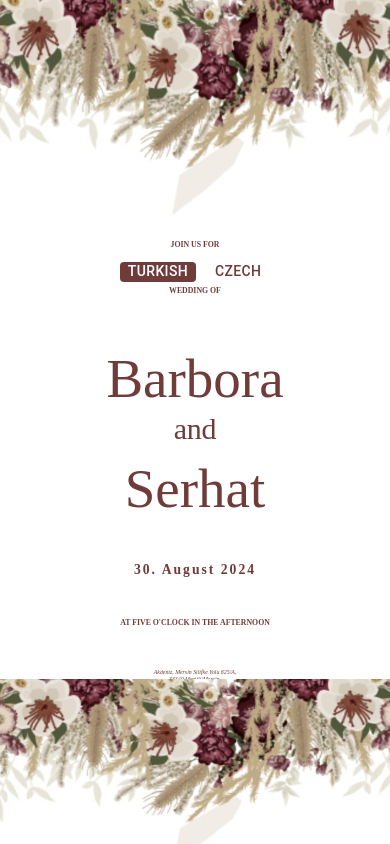
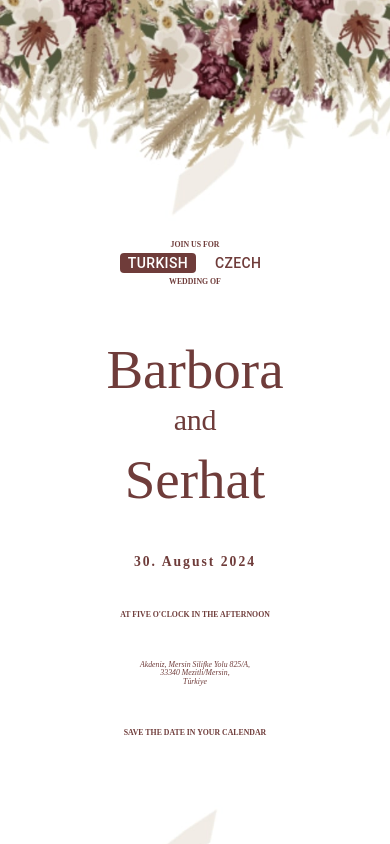
Before and after one commit to wonderunka/wonderunka.github.io, a React (Create React App) app: page /invitation in a window 390 px wide. Shown: the top 844 px of the page. Built offline with nearby package versions, Linux system fonts and the light colour scheme.

Commit message:
updated styles for mobile screen

```diff
--- a/src/Invitation.js
+++ b/src/Invitation.js
@@ -45,7 +45,7 @@ const InvitationPage = ({ weddingType, language, locales }) => {
         </div>
         <div className="text-container subtitle2 uper-case">
           <div>{locales[language].invitation.youAreInvitedTo}</div>
-          <div className="margin-top margin-bottom2">{locales[language].invitation.theWeddingOf}</div>
+          <div className="margin-bottom2">{locales[language].invitation.theWeddingOf}</div>
         </div>
         <div className="text-container subtitle2">
           <Typography variant="h3" style={titleStyle} className="name-container margin-top2">Barbora</Typography>
@@ -73,7 +73,7 @@ const InvitationPage = ({ weddingType, language, locales }) => {
           <img
             src={design}
             alt="design-bottom"
-            style={{ transform: 'scale(0.8) rotate(180deg)', width: '1200px', height: '250px', marginTop: '-60px' }}
+            style={{ transform: 'scale(0.8) rotate(180deg)', width: '1200px', height: '250px' }}
           />
         </div>
       </div>
@@ -90,7 +90,7 @@ const InvitationPage = ({ weddingType, language, locales }) => {
 
           <div className="text-container subtitle2 uper-case">
             <div>{locales[language].invitation.youAreInvitedTo}</div>
-            <div className="margin-top margin-bottom2">
+            <div className="margin-bottom2">
               <div className="language-buttons margin-bottom4">
                 <Button
                   className={currentType === 'TR' ? 'selected' : ''}
@@ -136,7 +136,7 @@ const InvitationPage = ({ weddingType, language, locales }) => {
             <img
               src={design}
               alt="design-bottom"
-              style={{ transform: 'scale(0.8) rotate(180deg)', width: '1200px', height: '250px', marginTop: '-60px' }}
+              style={{ transform: 'scale(0.8) rotate(180deg)', width: '1200px', height: '250px' }}
             />
           </div>
         </div>
--- a/src/style.css
+++ b/src/style.css
@@ -5,23 +5,12 @@
   justify-content: center;
 }
 
-/* @media (max-width: 600px) {
-  .text-container {
-    position: relative;
-    display: flex;
-    align-items: flex-start;
-    justify-content: center;
-  }
-
-
-} */
-
 .image-container-bottom {
   position: absolute;
-  bottom: 0;
   left: 50%;
-  transform: translateX(-50%) rotate(180deg);
-  margin-top: 5vw;
+  transform: translateX(-50%);
+  /* Add justify content */
+  margin-top: -5vw;
 }
 
 .subtitle2 {
@@ -48,7 +37,6 @@
   margin-top: 1vh;
   /* Adjusted margin-top to use vh units */
 }
-
 
 /* Center the name container */
 .name-container {
@@ -108,7 +96,7 @@
 }
 
 .address {
-  font-size: 1.5vw;
+  font-size: 2vw;
   /* Adjusted font size to use vw units */
   font-style: italic;
   font-weight: normal;
```
